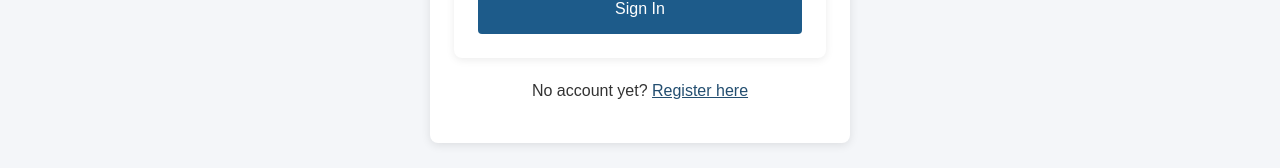
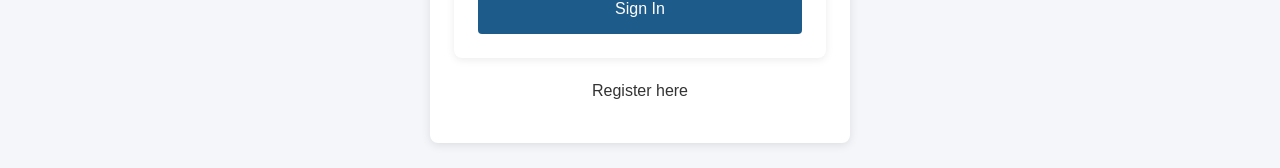
Before and after one commit to Belensky19/simpus-mini, a plain HTML site: page login.html in a window 1280 px wide. Shown: the part 482-650 px from the top of the page. Drawn offline with Linux system fonts and the light colour scheme; files that its build step writes are made by us from their sources.

Commit message:
PemogramanWeb2026

```diff
--- a/assets/css/assets/css/style.css
+++ b/assets/css/assets/css/style.css
@@ -368,6 +368,7 @@ main {
     background: #1d5b8a;
     color: #fff;
     border: none;
+
     border-radius: 4px;
     padding: 12px;
 }
--- a/login.html
+++ b/login.html
@@ -1,4 +1,3 @@
-
 <!DOCTYPE html>
 <html lang="id">
 <head>
@@ -39,7 +38,7 @@
                 <button type="submit">Sign In</button>
             </form>
 
-            <p>
+            <p
                 No account yet?
                 <a href="anggota/add.html">Register here</a>
             </p>
```
Also changed, not shown: books/add.html (+0 -1 lines), books/list.html (+0 -1 lines), index.html (+0 -1 lines), members/add.html (+0 -1 lines), members/list.html (+0 -1 lines), 1 other file.
